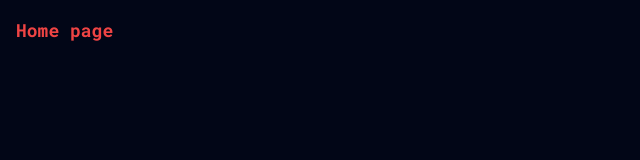
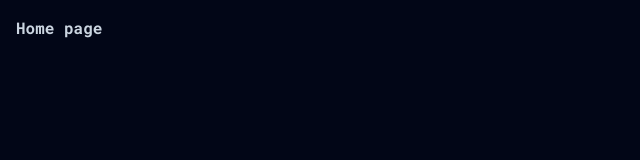
Before and after one commit to esthercate/Hardware-store-management, a Next.js app: page / in a window 1280 px wide. Shown: the top 160 px of the page, without its empty margins (0-640 px from the left). Built offline with nearby package versions, Linux system fonts and the light colour scheme.

Commit message:
Home page changes

```diff
--- a/app/page.jsx
+++ b/app/page.jsx
@@ -1,3 +1,3 @@
 export default function Home() {
-  return <div className='p-4 font-bold text-red-500 text-lg'>Home page</div>
+  return <div className='p-4 font-bold'>Home page</div>
 }
```
